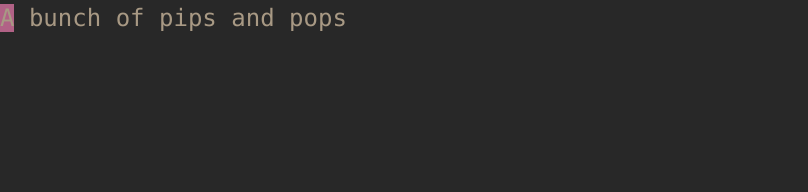
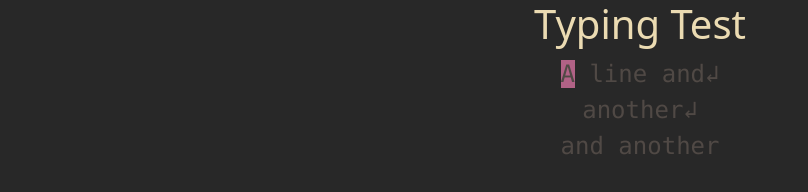
Before and after one commit to gustavofim/typefaster, a website: page index.html in a window 1280 px wide. Shown: the whole page, without its empty margins (0-808 px from the left). Drawn offline with nearby package versions, Linux system fonts and the light colour scheme.

Commit message:
Fix line breaks

```diff
--- a/index.html
+++ b/index.html
@@ -3,13 +3,16 @@
   <head>
     <meta charset="utf-8">
     <meta name="viewport" content="width=device-width, initial-scale=1">
-    <title>Bootstrap demo</title>
+    <title>Typing Test</title>
     <link href="https://cdn.jsdelivr.net/npm/bootstrap@5.2.3/dist/css/bootstrap.min.css" rel="stylesheet" integrity="sha384-rbsA2VBKQhggwzxH7pPCaAqO46MgnOM80zW1RWuH61DGLwZJEdK2Kadq2F9CUG65" crossorigin="anonymous">
     <link href="styles.css" rel="stylesheet">
   </head>
-  <body id="overrides">
-    <div class="containter font-monospace">
-        <div id="game"></div>
+  <body id="typing-test">
+    <h1 class="text-center">Typing Test</h1>
+    <div class="container text-center">
+      <div class="container font-monospace">
+          <div id="game"></div>
+      </div>
     </div>
     <script src="https://cdn.jsdelivr.net/npm/bootstrap@5.2.3/dist/js/bootstrap.bundle.min.js" integrity="sha384-kenU1KFdBIe4zVF0s0G1M5b4hcpxyD9F7jL+jjXkk+Q2h455rYXK/7HAuoJl+0I4" crossorigin="anonymous"></script>
     <script src="game.js"></script>
--- a/index.js
+++ b/index.js
@@ -10,5 +10,5 @@ app.get('/', async (req, res) => {
 })
 
 app.listen(port, () => {
-  console.log(`Example app listening on port http://localhost:${port}`)
+  console.log(`App listening on port http://localhost:${port}`)
 })
--- a/public/game.js
+++ b/public/game.js
@@ -1,7 +1,20 @@
-text = 'A bunch of pips and pops'
+text = `A line and\nanother
+and another`
 
 function format(word) {
-  return `<span class="letter">${word.split('').join('</span><span class="letter">')}</span>`;
+    //ret = `<span class="letter">${word.split('').join('</span><span class="letter">')}</span>`
+    //ret.replace(/\n/g, '<br>')
+    ret = '<span class="letter">'
+    word.split('').forEach(function (item) {
+        if (item != '\n') {
+            ret += item
+        } else {
+            ret += '↲<br>'
+        }
+        ret += '</span><span class="letter">'
+    })
+    ret += '</span>'
+    return ret
 }
 
 function newGame() {
@@ -15,7 +28,7 @@ function newGame() {
     error = 0
 }
 
-document.getElementById('overrides').addEventListener('keydown', ev => {
+document.getElementById('typing-test').addEventListener('keydown', ev => {
 
     const cur = all[currentLetter]
 
@@ -24,14 +37,14 @@ document.getElementById('overrides').addEventListener('keydown', ev => {
     const key = ev.key;
     const isLetter = /^[a-zA-Z ]$/i.test(key)
 
-    if (!isLetter && key != 'Backspace') return
+    if (!isLetter && key != 'Backspace' && key != 'Enter') return
 
     console.log(key)
 
-    if (isLetter) {
+    if (isLetter || key === 'Enter') {
         currentLetter += 1
 
-        if (key === cur.innerHTML) {
+        if (key === cur.innerHTML || (key === 'Enter' && cur.innerHTML === '↲<br>')) {
             cur.className = 'letter correct'
             correct += 1
         } else {
@@ -44,7 +57,7 @@ document.getElementById('overrides').addEventListener('keydown', ev => {
         if (currentLetter < numLetters) {
             all[currentLetter].className += ' current'
         }
-    } else {
+    } else if (key === 'Backspace') {
         if (currentLetter === 0) return
 
         currentLetter -= 1
--- a/public/styles.css
+++ b/public/styles.css
@@ -1,7 +1,7 @@
 :root{
     --bgColor: #282828;
     --fgColor: #ebdbb2;
-    --fgColorGame: #a89984;
+    --fgColorGame: #504945;
     --cursorColor: #b16286;
     --errorColor: #fb4934;
 }
```
